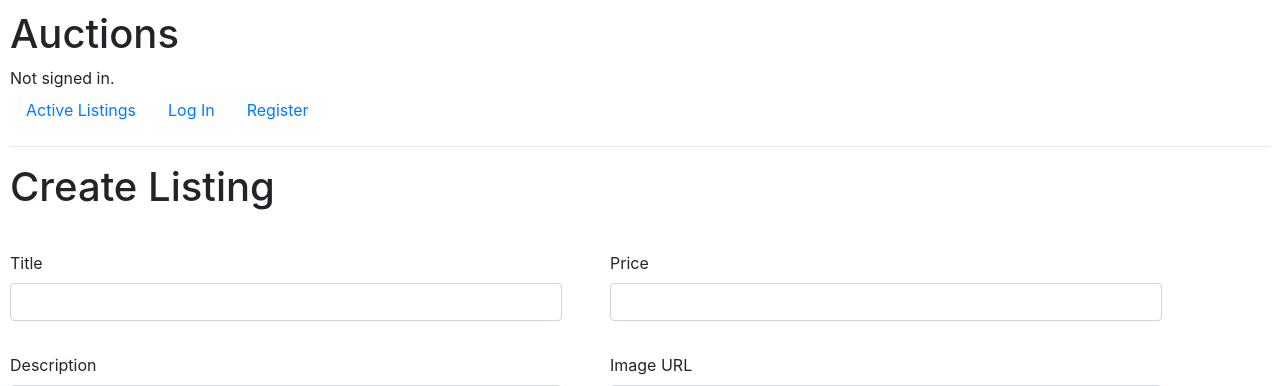
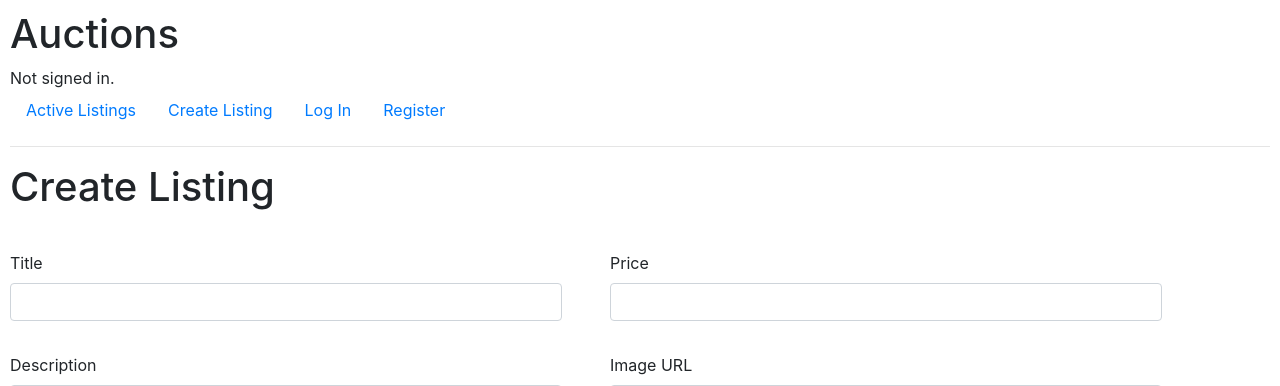
Before and after one commit to dianakovacheva/CS50-s-Web-Programming-with-Python-and-JavaScript, a Django app: page /create_listing in a window 1280 px wide. Shown: the top 386 px of the page. Run offline with Django 3.2, Linux system fonts and the light colour scheme; data comes from the database, SQL or seed files in the repository; some libraries are stand-ins or nearby versions.

Commit message:
Show create listing  button in nav if not logged in

```diff
--- a/03-Project-2-Commerce/commerce/auctions/templates/auctions/layout.html
+++ b/03-Project-2-Commerce/commerce/auctions/templates/auctions/layout.html
@@ -20,10 +20,10 @@
             <li class="nav-item">
                 <a class="nav-link" href="{% url 'index' %}">Active Listings</a>
             </li>
+            <li class="nav-item">
+                    <a class="nav-link" href="{% url 'create_listing' %}">Create Listing</a>
+            </li>
             {% if user.is_authenticated %}
-                <li class="nav-item">
-                    <a class="nav-link" href="{% url 'create_listing' %}">Create Listing</a>
-                </li>
                 <li class="nav-item">
                     <a class="nav-link" href="{% url 'logout' %}">Log Out</a>
                 </li>
```
